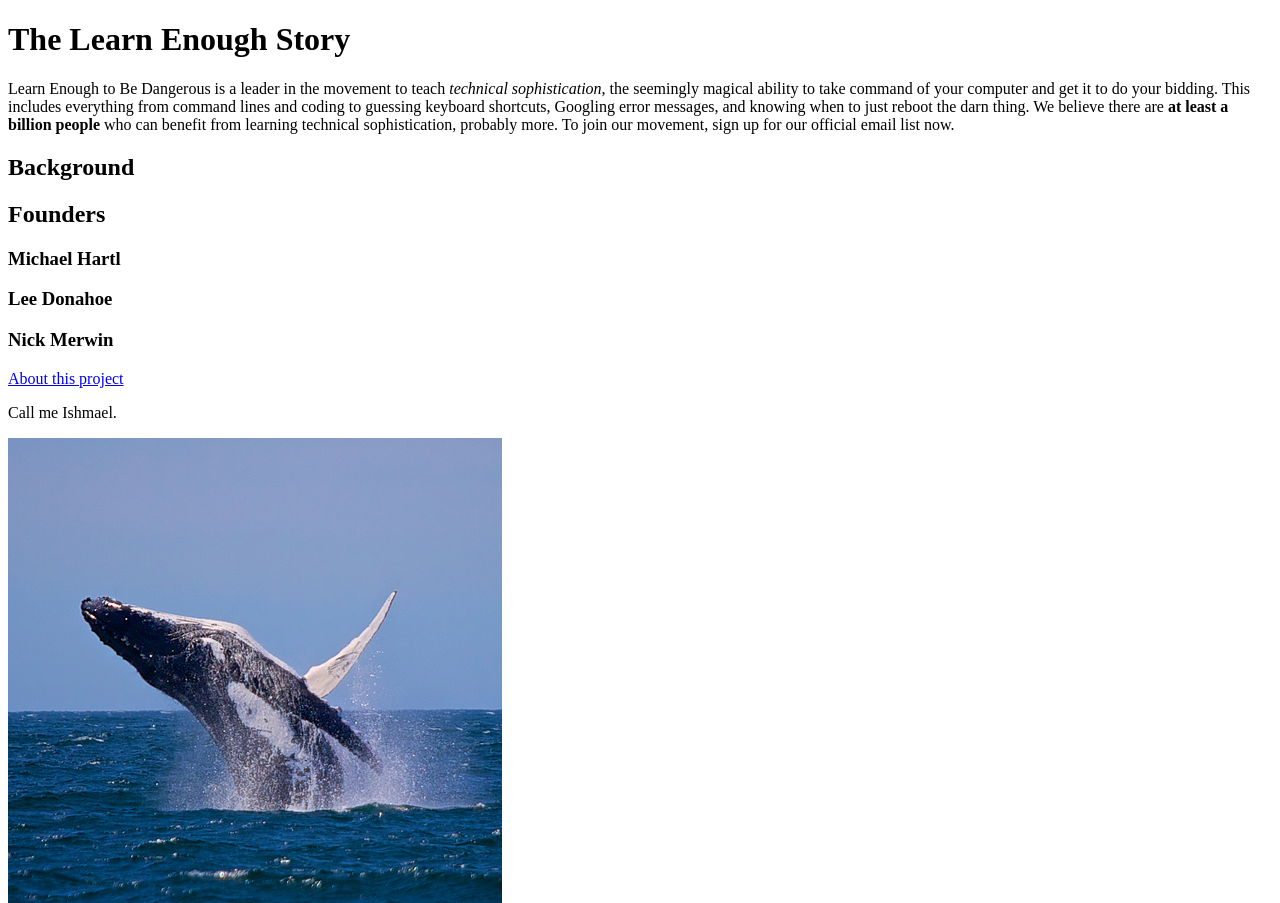
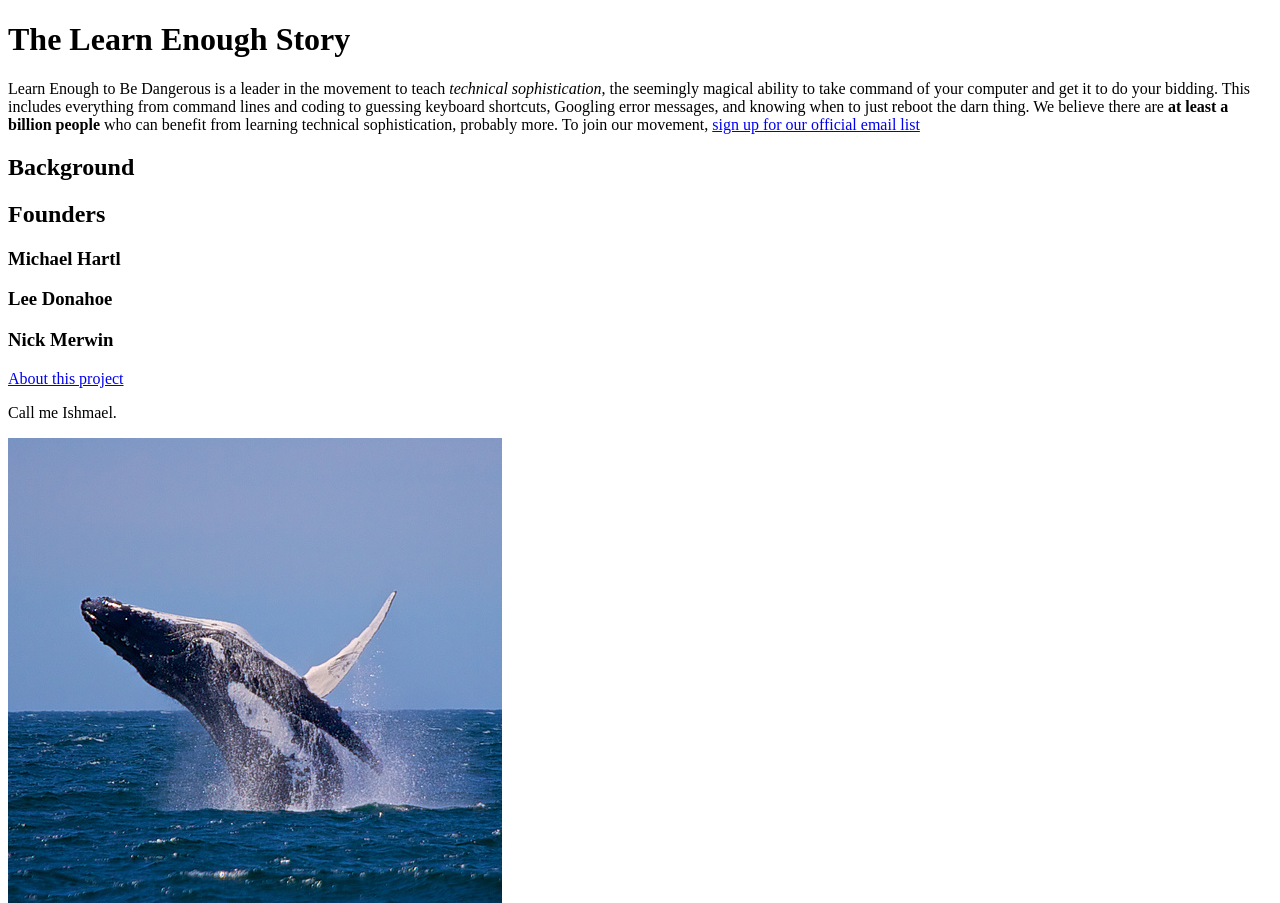
Before and after one commit to nicolr/website, a plain HTML site: page index.html in a window 1280 px wide. Shown: the top 903 px of the page. Drawn offline with Linux system fonts and the light colour scheme.

Commit message:
Add link to mailing list

```diff
--- a/index.html
+++ b/index.html
@@ -14,7 +14,7 @@
       Googling error messages, and knowing when to just reboot the darn thing.
       We believe there are <strong>at least a billion people</strong> who can benefit from
       learning technical sophistication, probably more. To join our
-      movement, sign up for our official email list now.
+      movement, <a href="https://learnenough.com/email">sign up for our official email list</a>
     </p>
     <h2>Background</h2>
     <h2>Founders</h2>
```
